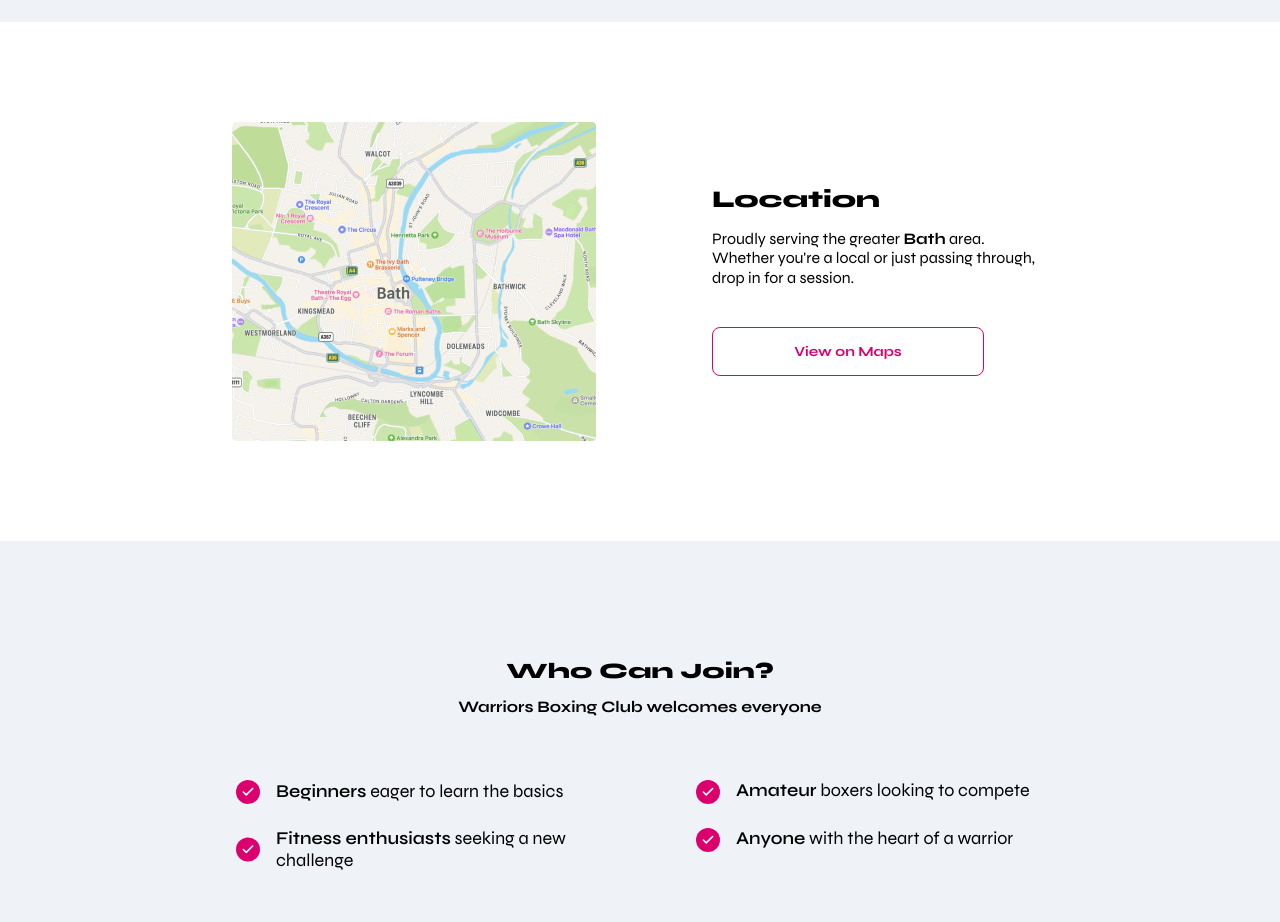
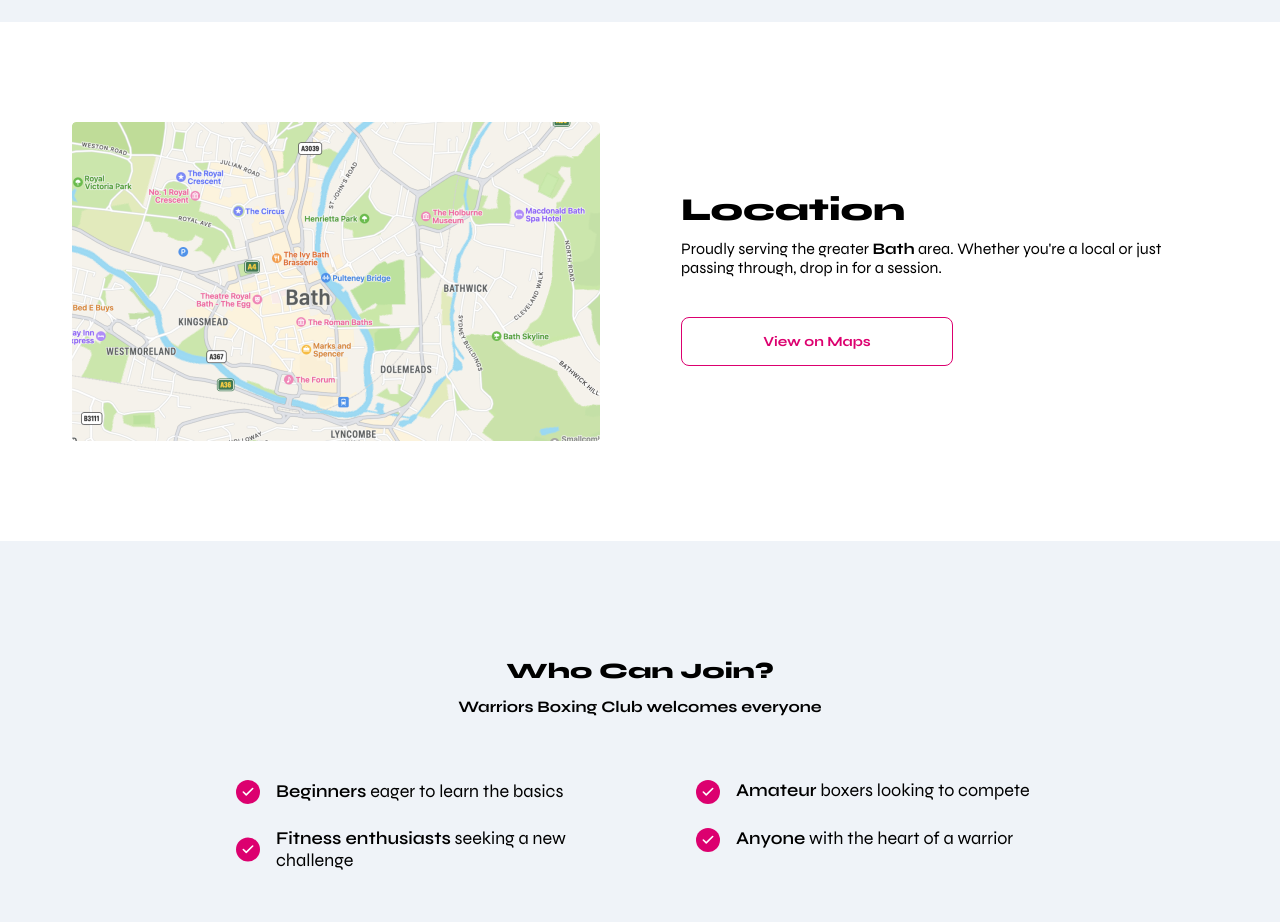
Before and after one commit to codeyarduk/warriors-boxing-club, a website built with Vite: page index.html in a window 1280 px wide. Shown: the part 3600-4522 px from the top of the page. Built offline with nearby package versions, Linux system fonts and the light colour scheme.

Commit message:
added location on desktop

```diff
--- a/index.html
+++ b/index.html
@@ -254,22 +254,24 @@
     <!-- Location Section -->
     <div class="font-syne flex flex-col justify-center items-center py-[100px]">
       <div
-        class="flex flex-col justify-center items-center lg:flex-row lg:w-[816px] lg:justify-between"
+        class="flex flex-col justify-center items-center lg:flex-row lg:w-[816px] lg:justify-between xl:w-[1136px]"
       >
         <img
           class="lg:hidden"
           src="./resources/location-image.png"
           alt="Map of bath where warriors boxing gym is located"
         />
+        <div class="lg:flex lg:justify-center lg:items-center lg:w-[364px] lg:h-[319px] lg:rounded-[4px] lg:overflow-hidden xl:w-[528px]">
           <img
-          class="hidden lg:block"
-          src="./resources/tablet-location.png"
+            class="hidden lg:block relative max-w-[528px]"
+            src="./resources/desktop-location.png"
             alt="Map of bath where warriors boxing gym is located"
           />
+        </div>
         <div
-          class="w-[336px] flex flex-col items-center justify-center text-center pt-16 lg:text-start lg:items-start lg:pt-0"
+          class="w-[336px] flex flex-col items-center justify-center text-center pt-16 lg:text-start lg:items-start lg:pt-0 xl:w-[527px]"
         >
-          <p class="font-extrabold leading-[25.8px] text-2xl">Location</p>
+          <p class="font-extrabold leading-[25.8px] text-2xl xl:text-[32px]">Location</p>
           <p class="pt-5 leading-[19.2px] lg:pt-4">
             Proudly serving the greater
             <span class="font-bold">Bath</span> area. Whether you're a local or
```
Lines whose indentation alone changed are shown as unchanged.
